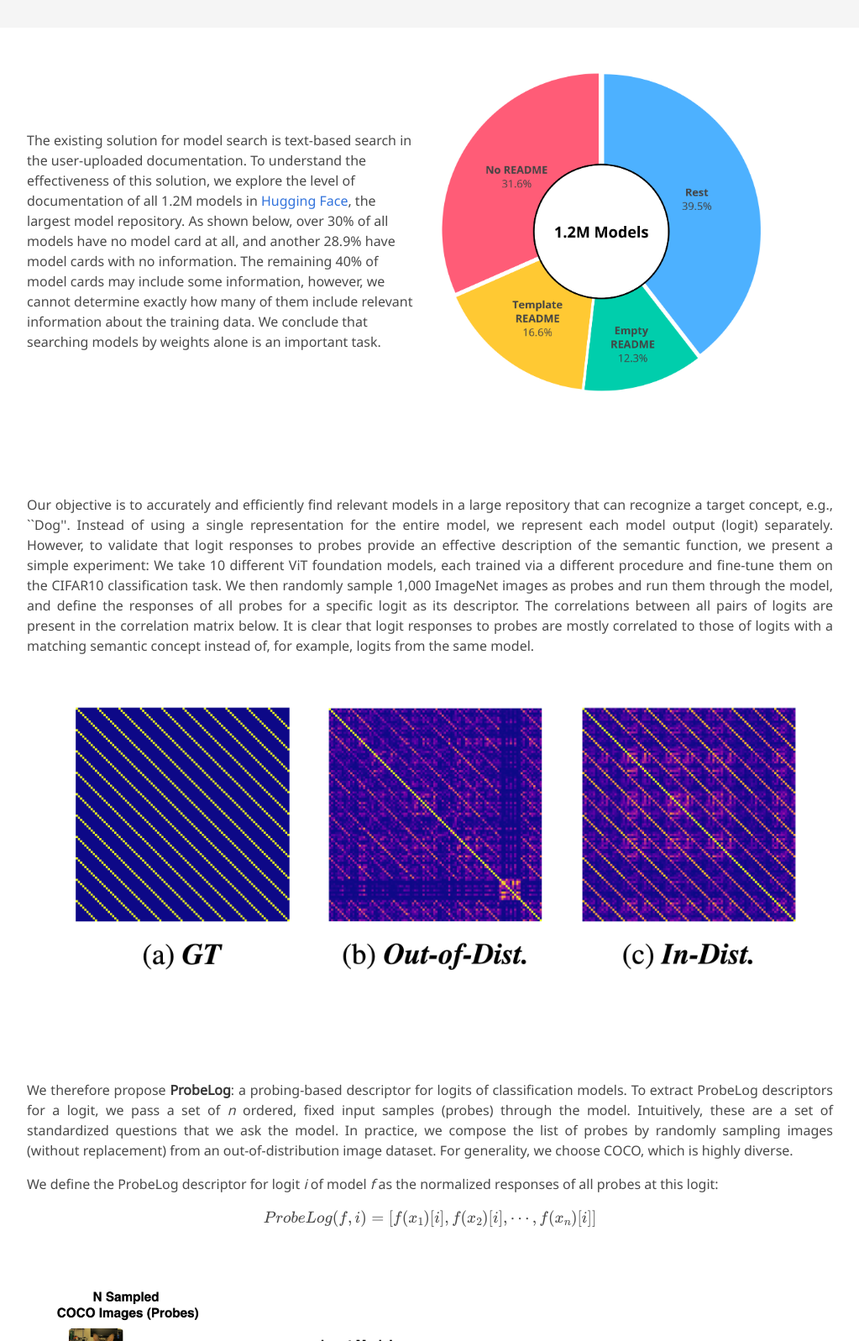
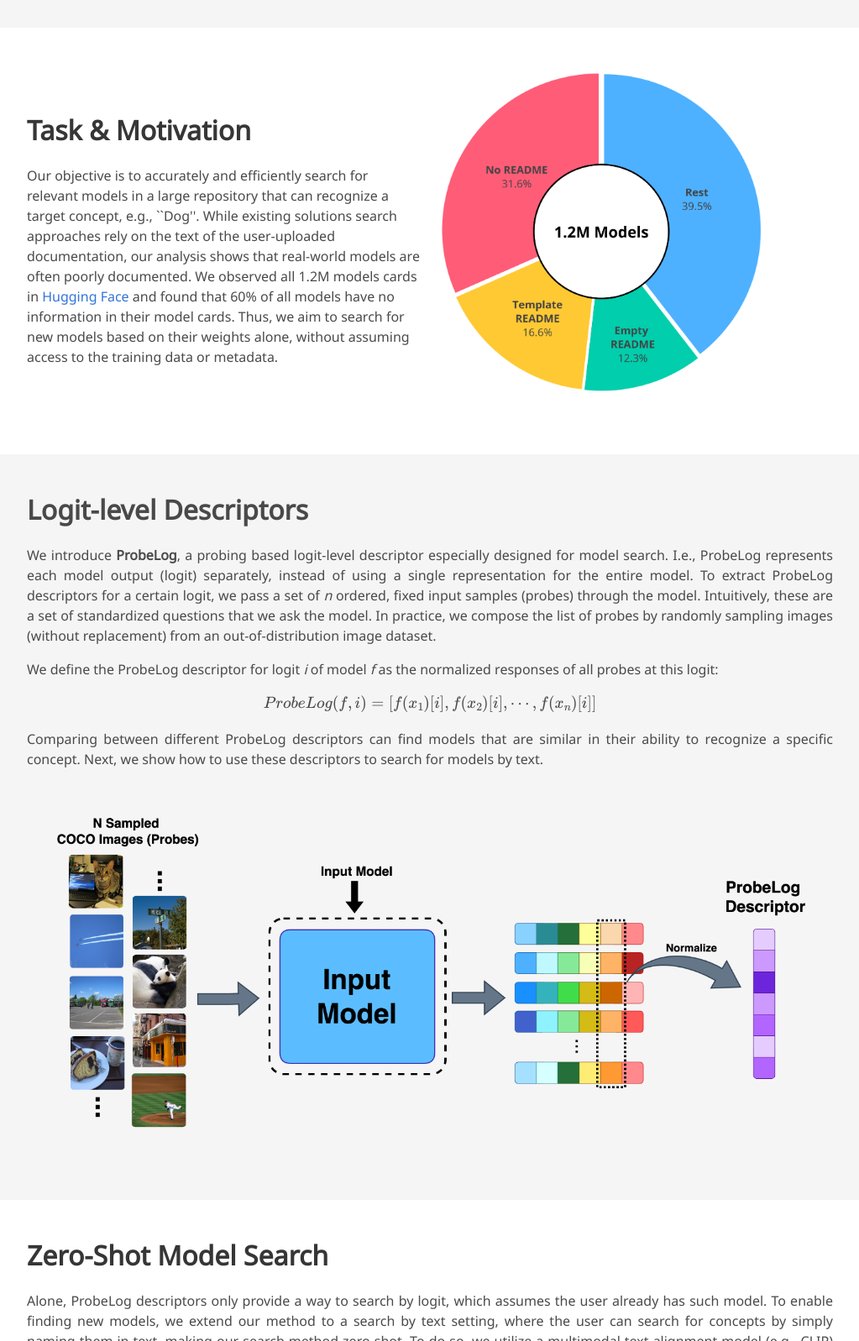
Before and after one commit to jonkahana/probelog, a plain HTML site: page index.html in a window 1280 px wide. Shown: the part 1203-2800 px from the top of the page at 84% size, without its empty margins (128-1151 px from the left). Drawn offline with nearby package versions, Linux system fonts and the light colour scheme; some packages are replaced by stand-ins of ours; some icons are missing; a web font is replaced by a local one.

Commit message:
update texts and finalize website

```diff
--- a/index.html
+++ b/index.html
@@ -90,7 +90,7 @@
                     <span class="icon">
                       <i class="fab fa-github"></i>
                     </span>
-                    <span>Code</span>
+                    <span>Code (Coming Soon!)</span>
                   </a>
                 </span>
 
@@ -157,15 +157,15 @@
             <!-- Text Section (Left) -->
             <div class="column is-6">
                 <div class="content">
+                    <h2 class="title is-3">Task & Motivation</h2>
                     <p>
-                        The existing solution for model search is text-based search in the user-uploaded documentation.
-                        To understand the effectiveness of this solution, we explore the level of documentation of all 1.2M models in
-                        <a href="https://huggingface.co/">Hugging Face</a>, the largest model repository.
-                        As shown below, over 30% of all models have no model card at all,
-                        and another 28.9% have model cards with no information.
-                        The remaining 40% of model cards may include some information,
-                        however, we cannot determine exactly how many of them include relevant information about the training data.
-                        We conclude that searching models by weights alone is an important task.
+                        Our objective is to accurately and efficiently search for relevant models in a large repository that can recognize a target concept, e.g., ``Dog''.
+                        While existing solutions search approaches rely on the text of the user-uploaded documentation,
+                        our analysis shows that real-world models are often poorly documented.
+                        We observed all 1.2M models cards in
+                        <a href="https://huggingface.co/">Hugging Face</a> and found that 60% of all models have no information in their model cards.
+                        Thus, we aim to search for new models based on their weights alone,
+                        without assuming access to the training data or metadata.
                     </p>
                 </div>
             </div>
@@ -181,52 +181,51 @@
 </section>
 
 
-<section class="section hero is-small">
+<!--<section class="section hero is-small">-->
+<!--    <div class="container is-max-desktop">-->
+<!--        <div class="columns is-centered">-->
+<!--            <div class="column is-full">-->
+<!--                <div class="content">-->
+<!--                    <h2 class="title is-3">Motivation</h2>-->
+<!--                    <div class="level-set has-text-justified">-->
+<!--                        <p>-->
+<!--                            Our objective is to accurately and efficiently find relevant models in a large repository that can recognize a target concept, e.g., ``Dog''.-->
+<!--                            Instead of using a single representation for the entire model, we represent each model output (logit) separately.-->
+<!--                            However, to validate that logit responses to probes provide an effective description of the semantic function,-->
+<!--                            we present a simple experiment: We take 10 different ViT foundation models,-->
+<!--                            each trained via a different procedure and fine-tune them on the CIFAR10 classification task.-->
+<!--                            We then randomly sample 1,000 ImageNet images as probes and run them through the model,-->
+<!--                            and define the responses of all probes for a specific logit as its descriptor.-->
+<!--                            The correlations between all pairs of logits are present in the correlation matrix below.-->
+<!--                            It is clear that logit responses to probes are mostly correlated to those of logits with a matching semantic concept instead of, for example, logits from the same model.-->
+<!--                        </p>-->
+<!--                    </div>-->
+<!--                </div>-->
+<!--            </div>-->
+<!--        </div>-->
+
+<!--        <div class="hero-body">-->
+<!--            <img src="static/images/ProbeLog_cifar_visualization.png" alt="A figure showing that HuggingFace Models are poorly documented"/>-->
+<!--        </div>-->
+
+<!--    </div>-->
+<!--</section>-->
+
+
+<section class="section hero is-small is-light">
     <div class="container is-max-desktop">
         <div class="columns is-centered">
             <div class="column is-full">
                 <div class="content">
-                    <div class="level-set has-text-justified">
-                        <p>
-                            Our objective is to accurately and efficiently find relevant models in a large repository that can recognize a target concept, e.g., ``Dog''.
-                            Instead of using a single representation for the entire model, we represent each model output (logit) separately.
-                            However, to validate that logit responses to probes provide an effective description of the semantic function,
-                            we present a simple experiment: We take 10 different ViT foundation models,
-                            each trained via a different procedure and fine-tune them on the CIFAR10 classification task.
-                            We then randomly sample 1,000 ImageNet images as probes and run them through the model,
-                            and define the responses of all probes for a specific logit as its descriptor.
-                            The correlations between all pairs of logits are present in the correlation matrix below.
-                            It is clear that logit responses to probes are mostly correlated to those of logits with a matching semantic concept instead of, for example, logits from the same model.
-                        </p>
-                    </div>
-                </div>
-            </div>
-        </div>
-    </div>
-</section>
-
-<section class="hero teaser">
-    <div class="container is-max-desktop">
-        <div class="hero-body">
-            <img src="static/images/ProbeLog_cifar_visualization.png" alt="A figure showing that HuggingFace Models are poorly documented"/>
-        </div>
-    </div>
-</section>
-
-
-<section class="section hero is-small">
-    <div class="container is-max-desktop">
-        <div class="columns is-centered">
-            <div class="column is-full">
-                <div class="content">
+                    <h2 class="title is-3">Logit-level Descriptors</h2>
                     <div class="level-set has-text-justified">
                         <p>
                         <p>
-                            We therefore propose <strong>ProbeLog</strong>: a probing-based descriptor for logits of classification models.
-                            To extract ProbeLog descriptors for a logit, we pass a set of <em>n</em> ordered, fixed input samples (probes) through the model.
+                            We introduce <strong>ProbeLog</strong>, a probing based logit-level descriptor especially designed for model search.
+                            I.e., ProbeLog represents each model output (logit) separately, instead of using a single representation for the entire model.
+                            To extract ProbeLog descriptors for a certain logit, we pass a set of <em>n</em> ordered, fixed input samples (probes) through the model.
                             Intuitively, these are a set of standardized questions that we ask the model.
                             In practice, we compose the list of probes by randomly sampling images (without replacement) from an out-of-distribution image dataset.
-                            For generality, we choose COCO, which is highly diverse.
                         </p>
 
                         <p>
@@ -238,49 +237,21 @@
                             ProbeLog(f,i) = [f(x_1)[i], f(x_2)[i], \cdots, f(x_n)[i]]
                             \]
                         </p>
+                        <p>
+                            Comparing between different ProbeLog descriptors can find models that are similar in their ability to recognize a specific concept.
+                            Next, we show how to use these descriptors to search for models by text.
+                        </p>
                     </div>
                 </div>
             </div>
         </div>
-    </div>
-</section>
 
-
-<section class="hero teaser">
-    <div class="container is-max-desktop">
         <div class="hero-body">
             <img src="static/images/ProbeLog.png" alt="A figure showing our ProbeLog logit descriptors"/>
         </div>
+
     </div>
 </section>
-
-
-<!--<section class="hero is-small">-->
-<!--    <div class="hero-body">-->
-<!--        <div class="container">-->
-<!--            <div id="results-carousel" class="carousel results-carousel">-->
-<!--                <div class="item">-->
-<!--                    &lt;!&ndash; Your image here &ndash;&gt;-->
-<!--                    <img src="static/images/ProbeLog.png" alt="A table comparing probing to previous approaches"/>-->
-<!--                    <h2 class="subtitle has-text-centered">-->
-<!--                        <em><b>ProbeLog Descriptors.</b></em> To extract a ProbeLog desciptor for a logit of a model, we pass a set of ordered, fixed input samples (probes) through the model and define the descriptor as the normalized responses of all probes at this logit.-->
-<!--                    </h2>-->
-<!--                </div>-->
-<!--                <div class="item">-->
-<!--                    &lt;!&ndash; Your image here &ndash;&gt;-->
-<!--                    <img src="static/images/zero_shot_ProbeLog.png" alt="Comparing synthetic data to learnt probes"/>-->
-<!--                    <h2 class="subtitle has-text-centered">-->
-<!--                        <em><b>Text-Aligned ProbeLog Descriptors.</b></em> We wish to search for models by a text prompt to recognize a target concept, such as "Dog".-->
-<!--                        We therefore define a ProbeLog-like descriptor for any given text prompt:-->
-<!--                        First, we compute the similarities between all probes and the prompt according to CLIP.-->
-<!--                        Then, we find that by normalizing this similarities vector we can obtain a ProbeLog-like descriptor for the prompt.-->
-<!--                    </h2>-->
-<!--                </div>-->
-<!--            </div>-->
-<!--        </div>-->
-<!--    </div>-->
-<!--</section>-->
-
 
 
 <section class="section hero is-small">
@@ -288,9 +259,10 @@
         <div class="columns is-centered">
             <div class="column is-full">
                 <div class="content">
+                    <h2 class="title is-3">Zero-Shot Model Search</h2>
                     <div class="level-set has-text-justified">
                         <p>
-                            Yet, ProbeLog alone only provides a way to search by logit, which assumes the user already has such model.
+                            Alone, ProbeLog descriptors only provide a way to search by logit, which assumes the user already has such model.
                             To enable finding new models, we extend our method to a search by text setting,
                             where the user can search for concepts by simply naming them in text, making our search method zero-shot.
                             To do so, we utilize a multimodal text alignment model (e.g., CLIP) to create for generating ProbeLog-like descriptors from text alone.
@@ -301,45 +273,38 @@
                 </div>
             </div>
         </div>
+
+        <div class="hero-body">
+            <img src="static/images/zero_shot_ProbeLog.png" alt="A figure showing our zero-shot ProbeLog logit descriptors"/>
+        </div>
+
     </div>
 </section>
 
 
-
-<section class="hero teaser">
-    <div class="container is-max-desktop">
-        <div class="hero-body">
-            <img src="static/images/zero_shot_ProbeLog.png" alt="A figure showing our zero-shot ProbeLog logit descriptors"/>
-        </div>
-    </div>
-</section>
-
-
-
-<section class="section hero is-small">
+<section class="section hero is-small is-light">
     <div class="container is-max-desktop">
         <div class="columns is-centered">
             <div class="column is-full">
                 <div class="content">
+                    <h2 class="title is-3">Collaborative Probing</h2>
                     <div class="level-set has-text-justified">
                         <p>
                             Lastly, as creating the ProbeLog representations for an entire model repository can be very costly,
                             we present Collaborative Probing, a method to reduce the number of probes passed through each model by 3x.
                             Instead of probing all models with all probes, we only use a random selection of the probes for each model, and treat the remaining probes as missing data.
-                            We then complete the missing information with matrix-factorization based collaborative filtering. We later show this results in greatly improved performance for low probe numbers.
+                            We then complete the missing information with matrix-factorization based collaborative filtering. We later show this results in greatly improved performance for low probe
+                            numbers.
                         </p>
                     </div>
                 </div>
             </div>
         </div>
-    </div>
-</section>
 
-<section class="hero teaser">
-    <div class="container is-max-desktop">
         <div class="hero-body">
             <img src="static/images/Collaborative_Probing_Diagram.png" alt="A figure showing illustrating our Collaborative Probing setting"/>
         </div>
+
     </div>
 </section>
 
@@ -349,51 +314,21 @@
         <div class="columns is-centered">
             <div class="column is-full">
                 <div class="content">
+                    <h2 class="title is-3">Results</h2>
                     <div class="level-set has-text-justified">
                         <p>
                             We showcase ProbeLog's effectiveness on two real-world datasets that we curate:
                             one based on models that we train for fine-grained logit search evaluation, and the other containing models that we download from Hugging Face.
                             Our method is scalable and can handle large models with high effectiveness and efficiency.
-                            It achieves high retrieval accuracy, reaching over 40\% top-1 accuracy when predicting whether a model can recognize an ImageNet target concept from text (where a random method only scores 0.1\%).
+                            It achieves high retrieval accuracy, reaching over 40% top-1 accuracy when predicting whether a model can recognize an ImageNet target concept from text (where a random
+                            method only scores 0.1%).
                             Furthermore, we establish the strong performance of our Collaborative Probing approach, showing it can substantially reduce the number of probes passed through each model.
                         </p>
                     </div>
                 </div>
             </div>
         </div>
-    </div>
-</section>
 
-
-<!--<section class="hero is-small">-->
-<!--    <div class="hero-body">-->
-<!--        <div class="container">-->
-<!--            <div id="results-carousel" class="carousel results-carousel">-->
-<!--                <div class="item">-->
-<!--                    <div class="image-container">-->
-<!--                        <img src="static/images/results.png" alt="A table comparing ProbeLog to previous approaches"/>-->
-<!--                    </div>-->
-<!--                    <h2 class="subtitle has-text-centered">-->
-<!--                        <em><b>Search Results.</b></em> We test ProbeLog on real-world and fine-grained model Hubs.-->
-<!--                        ProbeLog shows impressive top-1 search accuracy, both in search-by-logit and search-by-text tasks.-->
-<!--                    </h2>-->
-<!--                </div>-->
-<!--                <div class="item">-->
-<!--                    <div class="image-container">-->
-<!--                        <img src="static/images/Collaborative_Probing_results.png" alt="Collaborative Probing results figure"/>-->
-<!--                    </div>-->
-<!--                    <h2 class="subtitle has-text-centered">-->
-<!--                        <em><b>Collaborative Probing Enhancement.</b></em> Collaborative Probing can reduce the number of needed probes by 3x.-->
-<!--                    </h2>-->
-<!--                </div>-->
-<!--            </div>-->
-<!--        </div>-->
-<!--    </div>-->
-<!--</section>-->
-
-
-<section class="hero is-small">
-    <div class="hero-body">
         <div class="container">
             <div id="results-carousel" class="carousel results-carousel">
                 <div class="item" style="display: flex; flex-direction: column; justify-content: center; align-items: center; height: 100%;">
@@ -413,14 +348,18 @@
                 </div>
             </div>
         </div>
+
     </div>
 </section>
+
 
 <!--BibTex citation -->
 <section class="section" id="BibTeX">
     <div class="container is-max-desktop content">
-        <h2 class="title">BibTeX</h2>
-        <pre><code>COMING SOON</code></pre>
+        <pre>
+            <h2 class="title">BibTeX</h2>
+            <code>COMING SOON</code>
+        </pre>
     </div>
 </section>
 <!--End BibTex citation -->
```
